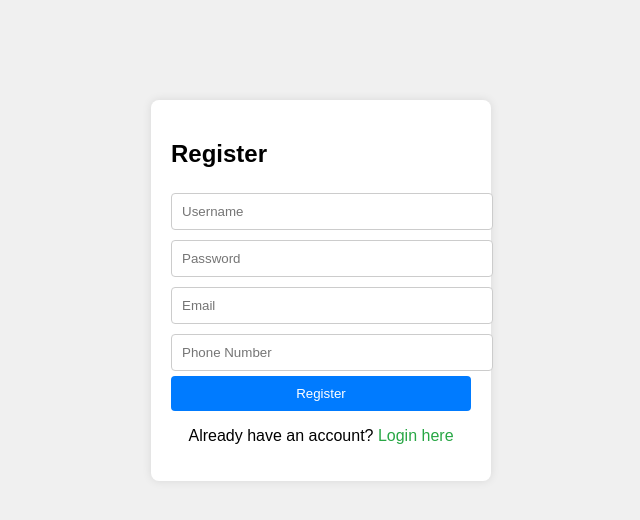
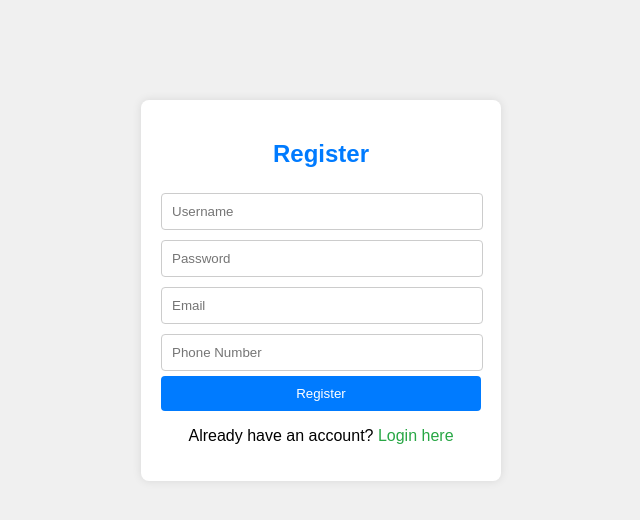
Before and after one commit to rohanshinde007/Endsem, a website: page register.html in a window 1280 px wide. Shown: the whole page, without its empty margins (319-959 px from the left). Drawn offline with Linux system fonts and the light colour scheme.

Commit message:
minor changes

```diff
--- a/register.html
+++ b/register.html
@@ -6,8 +6,9 @@
     <title>Register</title>
     <style>
         body { font-family: Arial, sans-serif; background-color: #f0f0f0; }
-        .container { width: 300px; margin: 100px auto; padding: 20px; background-color: #fff; border-radius: 8px; box-shadow: 0 0 10px rgba(0, 0, 0, 0.1); }
-        input[type="text"], input[type="password"], input[type="email"], input[type="tel"] { width: 100%; padding: 10px; margin: 5px 0; border: 1px solid #ccc; border-radius: 4px; }
+        .container { width: 320px; margin: 100px auto; padding: 20px; background-color: #fff; border-radius: 8px; box-shadow: 0 0 10px rgba(0, 0, 0, 0.1); }
+        h2 { text-align: center; color: #007bff;  }
+        input[type="text"], input[type="password"], input[type="email"], input[type="tel"] { width: 93.7%; padding: 10px; margin: 5px 0; border: 1px solid #ccc; border-radius: 4px; }
         button { width: 100%; padding: 10px; background-color: #007bff; color: white; border: none; border-radius: 4px; cursor: pointer; }
         button:hover { background-color: #0056b3; }
         .login-link { margin-top: 10px; text-align: center; }
```
Also changed, not shown: login.html (+3 -2 lines).
